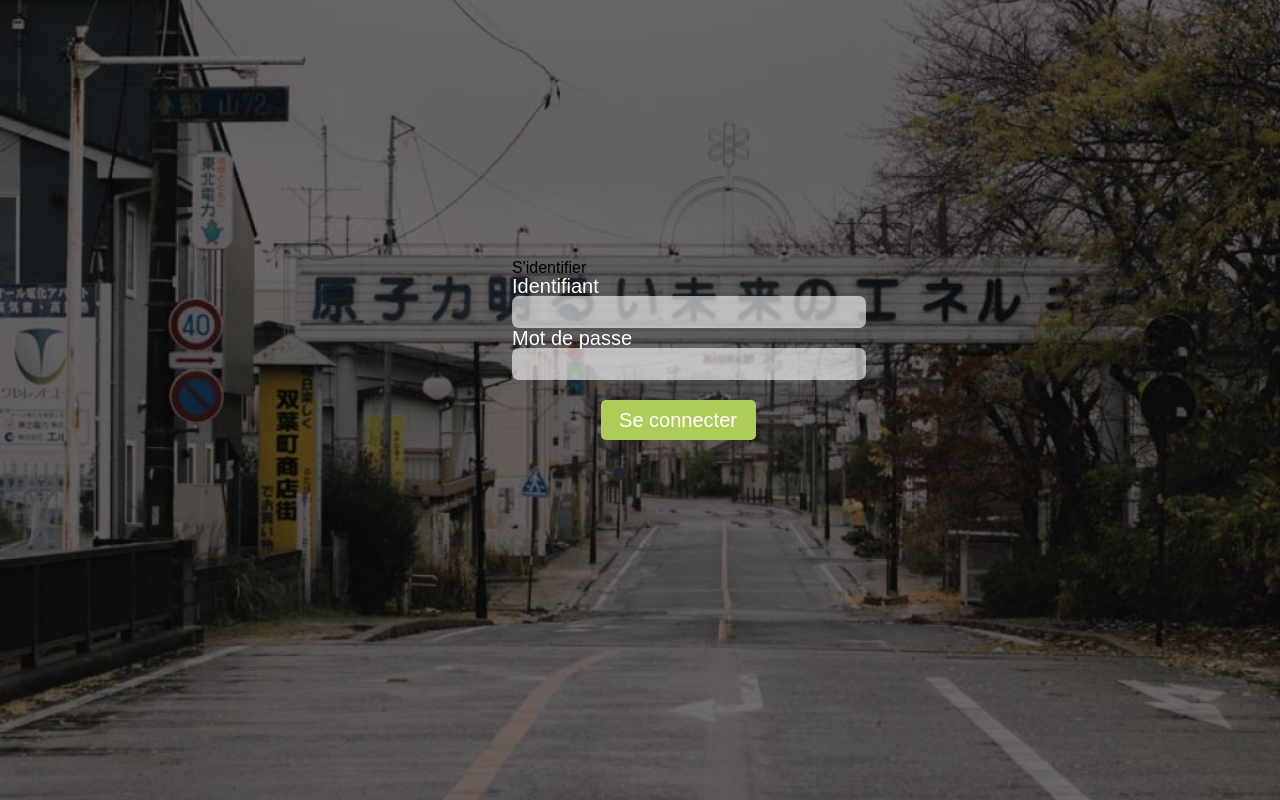
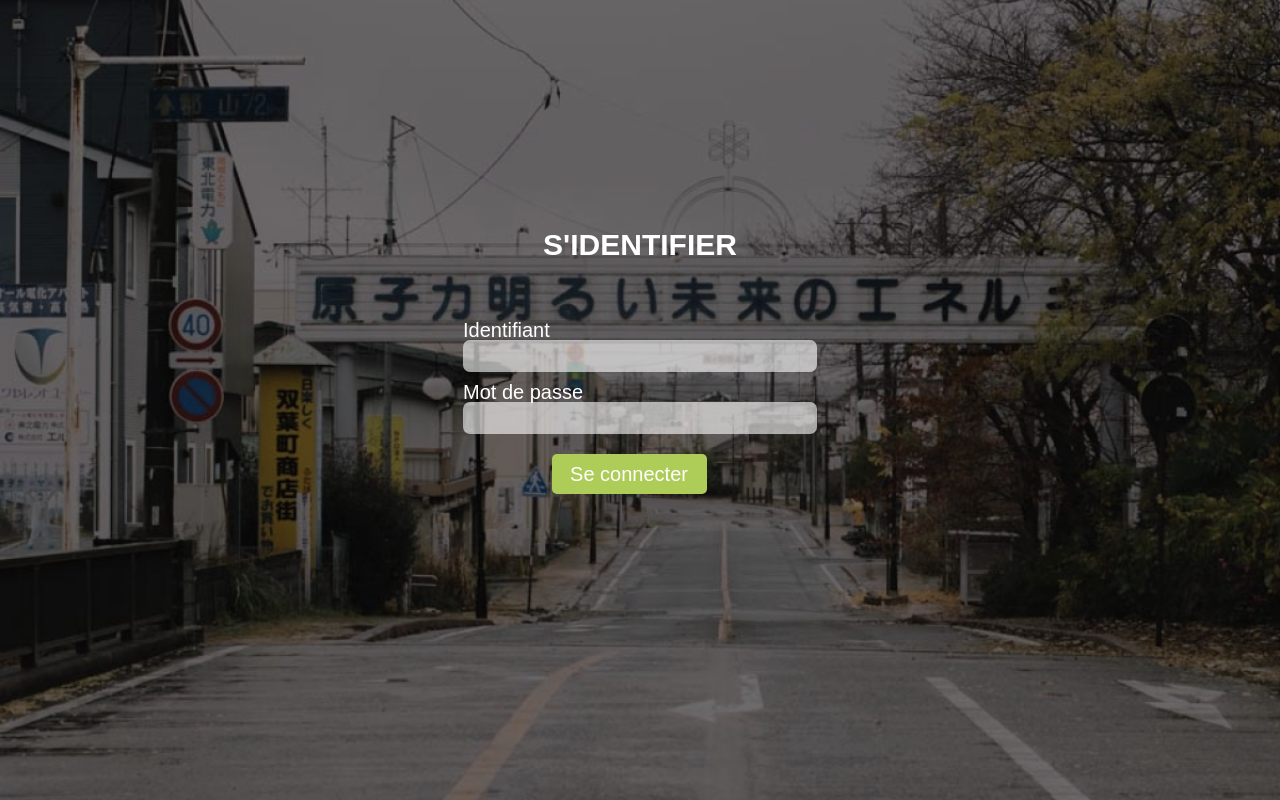
Before and after one commit to JulianRomana/WebDoc-Naoto, a Nuxt app: page /login in a window 1280 px wide. Built offline with nearby package versions, Linux system fonts and the light colour scheme.

Commit message:
api created

```diff
--- a/components/Form.vue
+++ b/components/Form.vue
@@ -1,6 +1,5 @@
 <template>
-  <form id="form" action @submit="checkForm()" method="post">
-    <h1>S'identifier</h1>
+  <form id="form" action @submit="checkForm" method="post">
     <label for="id">Identifiant</label>
     <input v-model="id" class="inputs" type="text" id="id" name="id">
     <label for="password">Mot de passe</label>
@@ -8,17 +7,15 @@
     <input class="button" type="submit" value="Se connecter">
   </form>
 </template>
-<style>
+<style scoped lang="scss">
 form {
-  position: absolute;
-  bottom: 45vh;
-  left: 40vw;
   display: flex;
   flex-direction: column;
 }
 label {
   font-size: 20px;
   color: white;
+  margin-top: 10px;
 }
 .inputs {
   border-radius: 7px;
@@ -48,6 +45,16 @@ export default {
       id: null,
       password: null
     };
+  },
+  methods: {
+    checkForm: e => {
+      e.preventDefault();
+      if (id.value === "admin" && password.value === "admin") {
+      }
+    }
+  },
+  mounted() {
+    console.log(id, password);
   }
 };
 </script>
--- a/components/Logo.vue
+++ /dev/null
@@ -1,6 +0,0 @@
-<template>
-  <div></div>
-</template>
-
-<style>
-</style>
--- a/nuxt.config.js
+++ b/nuxt.config.js
@@ -32,5 +32,6 @@ export default {
      ** You can extend webpack config here
      */
     extend(config, ctx) {}
-  }
+  },
+  serverMiddleware: ["~/api/index.js"]
 };
--- a/package.json
+++ b/package.json
@@ -11,6 +11,7 @@
     "generate": "nuxt generate"
   },
   "dependencies": {
+    "express": "^4.17.1",
     "nuxt": "^2.0.0"
   },
   "devDependencies": {
--- a/pages/login.vue
+++ b/pages/login.vue
@@ -1,6 +1,9 @@
 <template>
   <div class="screen">
-    <FormConnexion></FormConnexion>
+    <div class="content">
+      <h1>S'identifier</h1>
+      <FormConnexion></FormConnexion>
+    </div>
   </div>
 </template>
 
@@ -11,7 +14,9 @@ h1 {
   text-align: center;
   font-size: 30px;
   font-weight: bold;
-  margin-bottom: 100px;
+  padding-top: 30px;
+  margin-bottom: 50px;
+  z-index: 3;
 }
 .screen {
   width: 100vw;
@@ -19,6 +24,13 @@ h1 {
   background-image: url("/images/loginBackground.jpg");
   background-size: cover;
   background-repeat: no-repeat;
+  display: flex;
+  align-items: center;
+  flex-direction: column;
+}
+.content {
+  margin-top: 200px;
+  z-index: 2;
 }
 .screen::before {
   content: "";
@@ -26,10 +38,12 @@ h1 {
   width: 100vw;
   height: 100vh;
   background-color: rgba(0, 0, 0, 0.541);
+  position: absolute;
+  z-index: 2;
 }
 </style>
 <script>
-import FormConnexion from "../components/Form";
+import FormConnexion from "~/components/Form";
 
 export default {
   components: {
```
Also changed, not shown: api/index.js (added, +10 -0 lines), pages/index.vue (+1 -7 lines).
